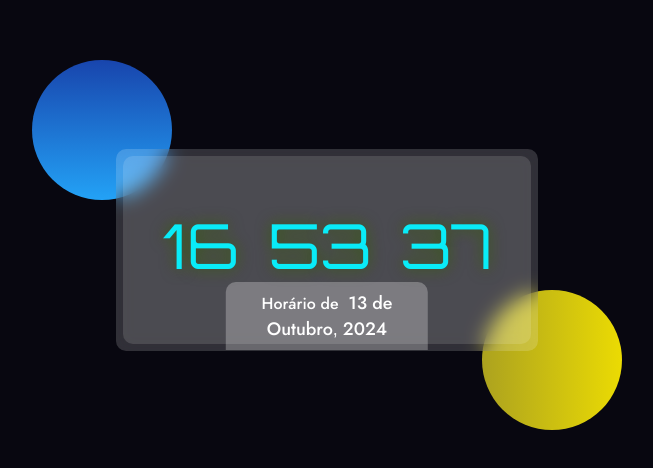
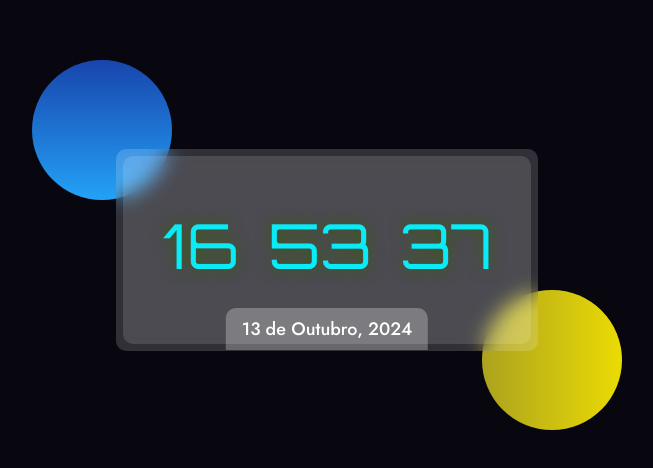
Before and after one commit to thomraider12/moderndigitalclock, a plain HTML site: page index.html in a window 1280 px wide. Shown: the part 158-626 px from the top of the page, without its empty margins (321-974 px from the left). Drawn offline with Linux system fonts and the light colour scheme.

Commit message:
Comma animation

```diff
--- a/index.html
+++ b/index.html
@@ -16,9 +16,8 @@
     </div>
 <div class="alarm-clock">
 	<div class="date">
-    <span class="time-zone">Horário de </span>
 		<span class="day"></span>
-		<span class="month"></span>,
+		<span class="month"></span><span class="comma fade-in">,</span>
 		<span class="year"></span>
 	</div>
 
--- a/script.js
+++ b/script.js
@@ -1,5 +1,3 @@
-const timeZone = document.querySelector('.time-zone');
-
 const hours = document.querySelector('.hours');
 const minutes = document.querySelector('.minutes');
 const seconds = document.querySelector('.seconds');
@@ -47,21 +45,4 @@ function setDate() {
   year.innerHTML = yyyy;
 }
 
-function getLocation() {
-  if (navigator.geolocation) {
-    navigator.geolocation.getCurrentPosition(showPosition);
-  } else {
-    timeZone.innerHTML = "Horário Desconhecido"; // Caso a localização não seja obtida
-  }
-}
-
-function showPosition(position) {
-  // Código para recuperar a cidade a partir da latitude e longitude (necessita de API externa)
-  // Exemplo simplificado, substitua pela lógica para obter a cidade
-  const city = "Lisboa"; // Substitua por cidade obtida
-  timeZone.innerHTML = `Horário de ${city}`;
-}
-
-getLocation();
-
 setInterval(setDate, 1000);
--- a/style.css
+++ b/style.css
@@ -79,12 +79,6 @@ body {
   border-top-right-radius: 10px;
 }
 
-.alarm-clock .date .time-zone {
-  /* Nova regra para o elemento "Horário de" */
-  font-family: "Jost", sans-serif;
-  font-size: 16px; /* Ajuste o tamanho da fonte se necessário */
-  margin-right: 5px; /* Adiciona um espaçamento à direita */
-}
 .alarm-clock .time {
   position: relative;
   display: flex;
@@ -141,3 +135,23 @@ body {
   font-family: 'Jost', sans-serif;
   font-style: normal;
 }
+
+@keyframes fadeInOut {
+  0% {
+    opacity: 0;
+  }
+  50% {
+    opacity: 1;
+  }
+  100% {
+    opacity: 0;
+  }
+}
+
+.fade-in {
+  animation: fadeInOut 3s ease-in-out;
+}
+
+.comma {
+  font-family: "Jost";
+}
```
